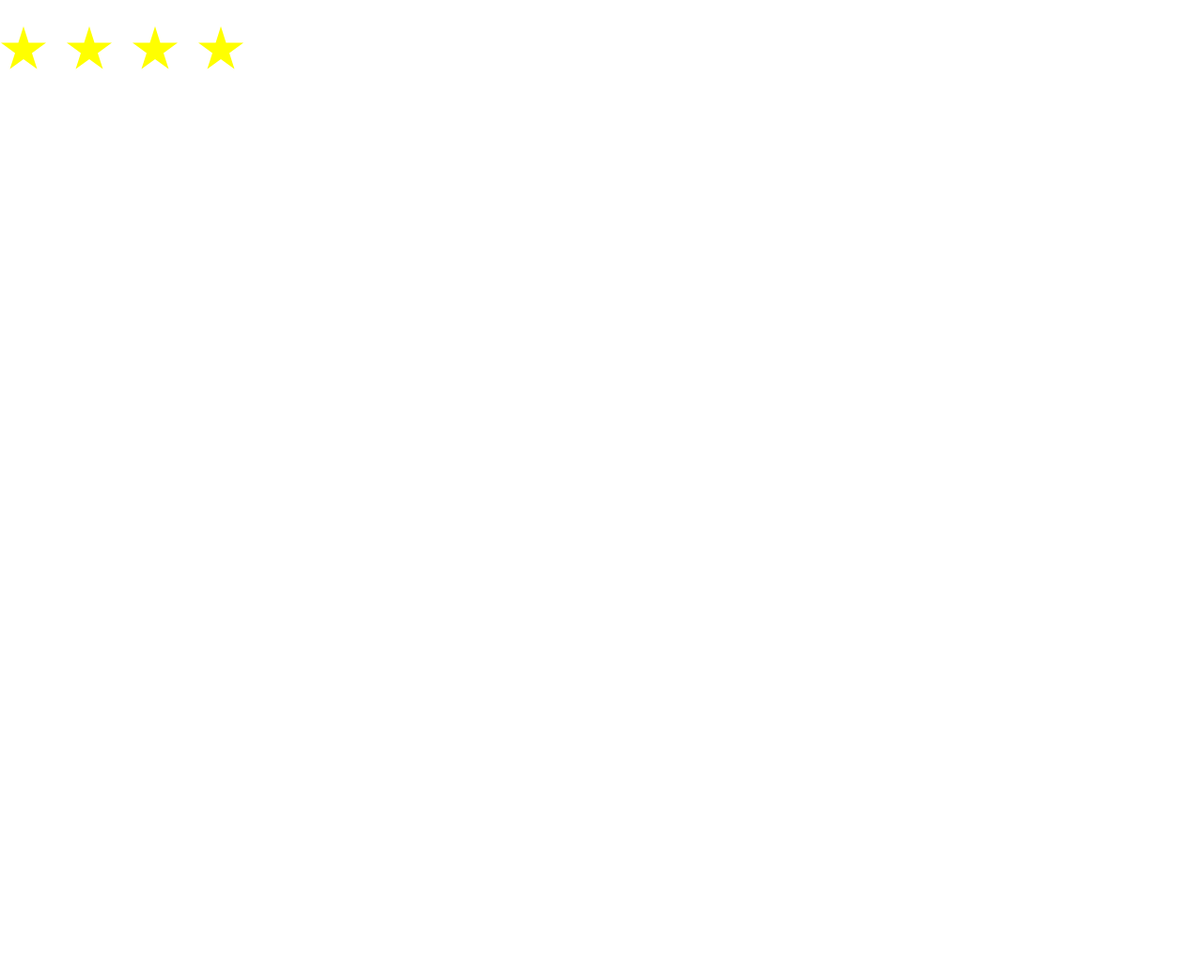
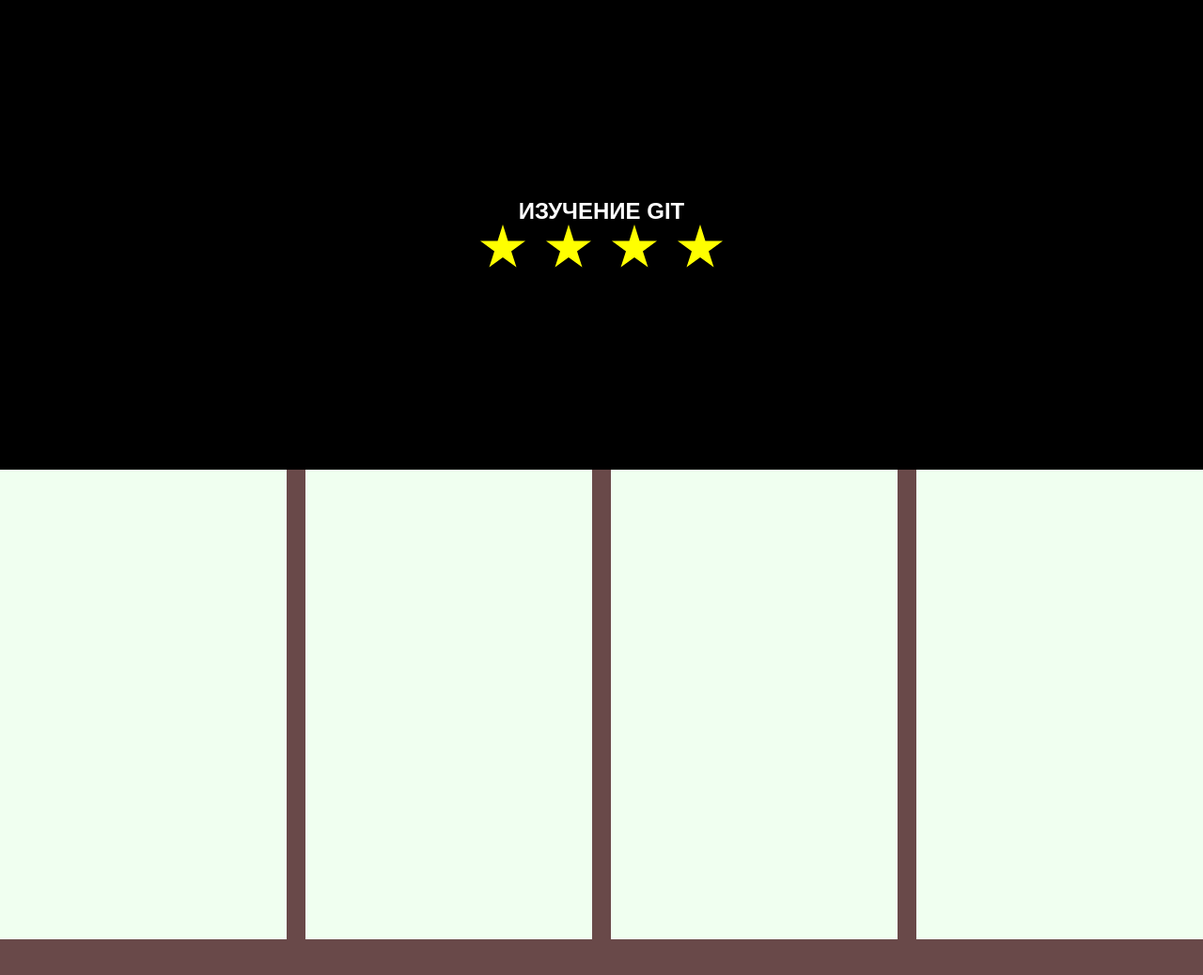
Before and after one commit to kneon021107/neon, a plain HTML site: page index.html in a window 1280 px wide. Shown: the whole page at 94% size. Before the commit the page ends 800 px from the top, so only its background shows below. Drawn offline with Linux system fonts and the light colour scheme.

Commit message:
dev1save1

```diff
--- a/index.html
+++ b/index.html
@@ -19,5 +19,13 @@
             </div>
         </nav>
     </header>
+    <main class="main">
+        <div class="main__block">
+            <div class="main__item"></div>
+            <div class="main__item"></div>
+            <div class="main__item"></div>
+            <div class="main__item"></div>
+        </div>
+    </main>
 </body>
 </html>
--- a/style/style.css
+++ b/style/style.css
@@ -16,7 +16,7 @@ ul{
     margin: 0 auto;
     padding: 0 15px;
 }
-.header__content{
+.header__nav{
     height: 500px;
 background: black;
 display: flex;
@@ -38,3 +38,16 @@ h1{
     background: yellow;
     clip-path: polygon(50% 0%, 61% 35%, 98% 35%, 68% 57%, 79% 91%, 50% 70%, 21% 91%, 32% 57%, 2% 35%, 39% 35%);
 }
+.main{
+    background: rgb(105, 73, 73);
+    height: 100vh;
+}
+.main__block{
+    display: flex;
+    gap: 20px;
+}
+.main__item{
+    width: 25%;
+    height: 500px;
+    background: honeydew;
+}
```
